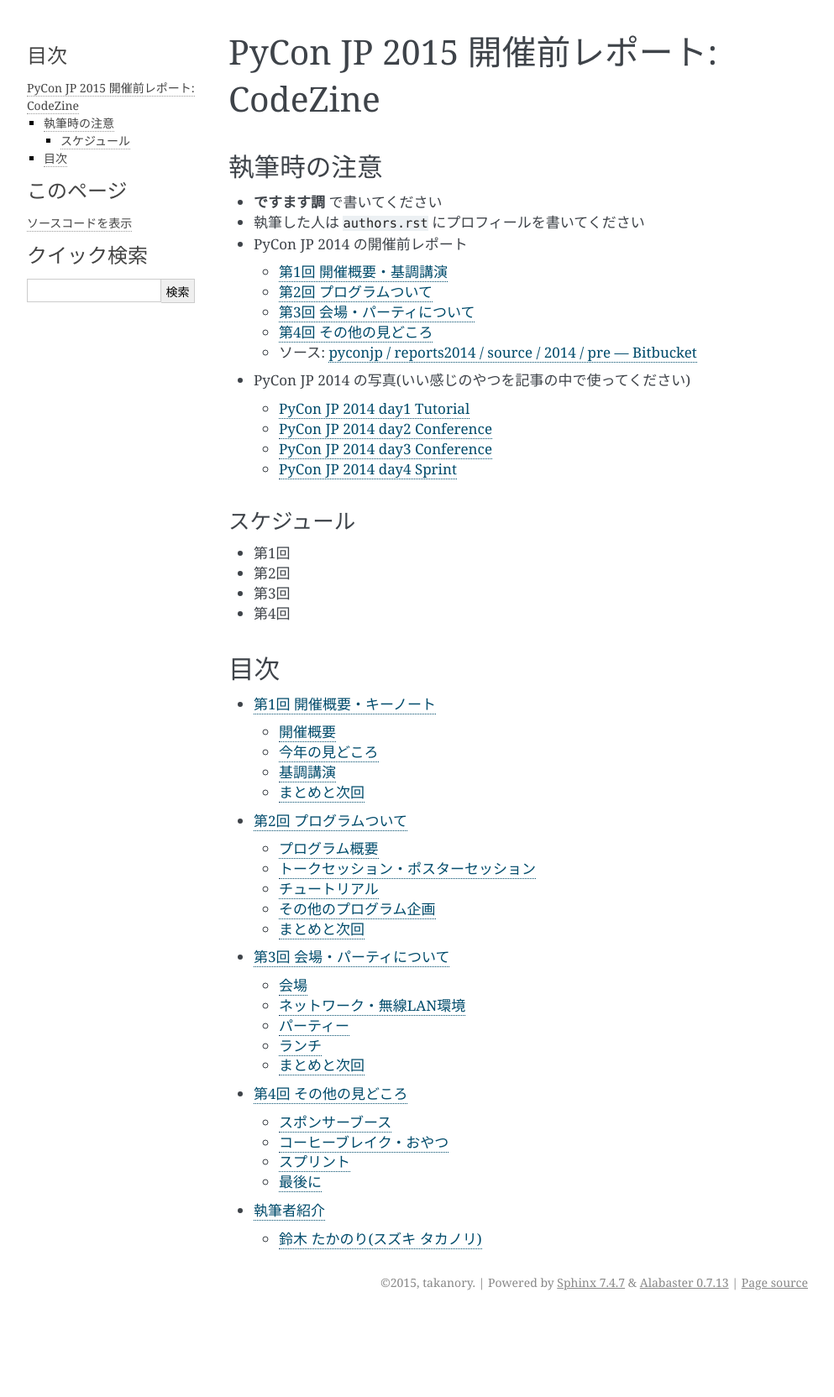
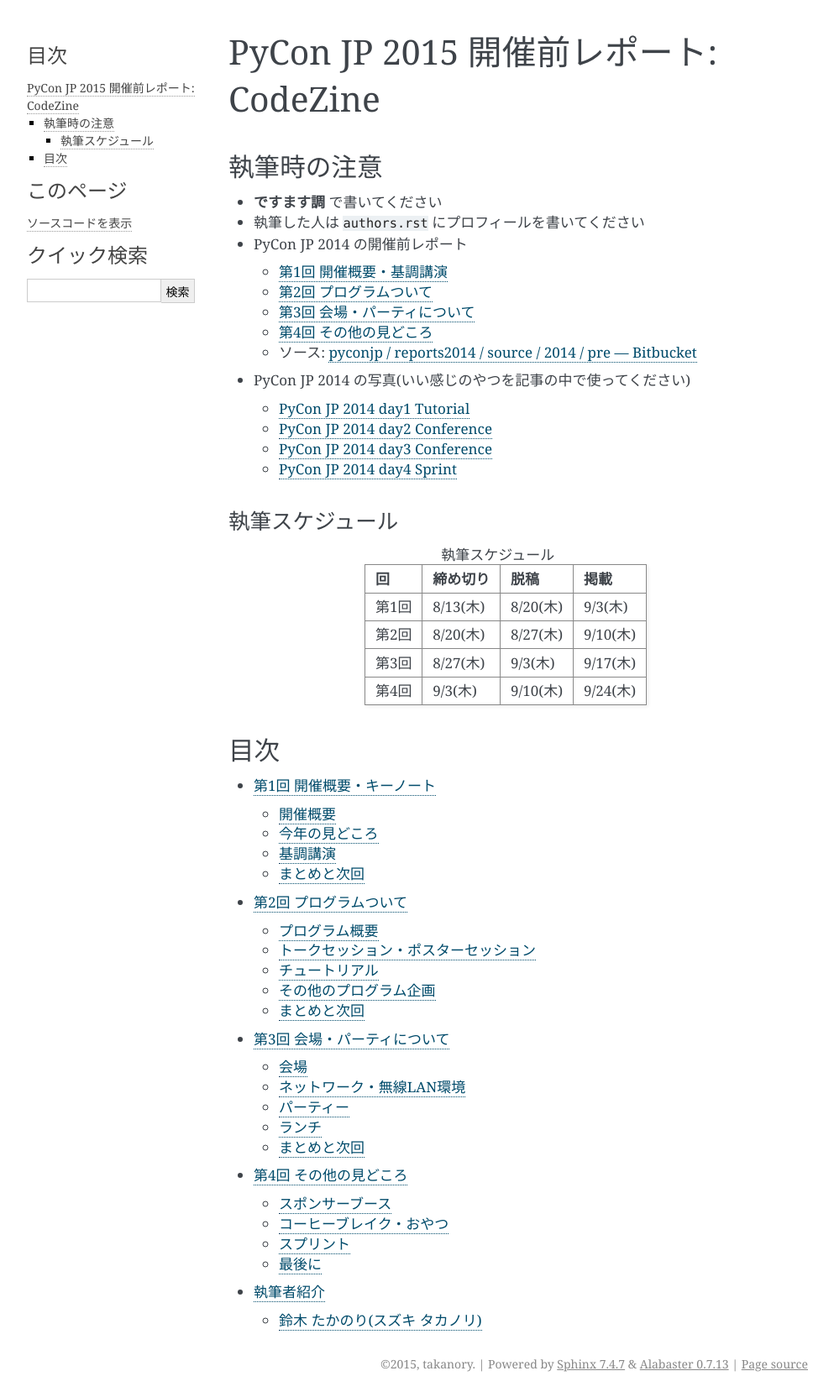
Before and after one commit to pyconjp/reports2015, a Sphinx documentation site: the page built from pre/source/index.rst, in a window 1280 px wide. Shown: the whole page at 84% size, without its empty margins (148-1141 px from the left). Built offline with Sphinx 7.4.7, drawn with Linux system fonts in a browser that asks for light colours; before the commit the page ends 1567 px from its top, so only the background shows below that.

Commit message:
HTJ-786 スケジュールを記述

```diff
--- a/pre/source/index.rst
+++ b/pre/source/index.rst
@@ -26,12 +26,32 @@
   - `PyCon JP 2014 day3 Conference <https://www.flickr.com/photos/pyconjp/sets/72157647216509890>`_
   - `PyCon JP 2014 day4 Sprint <https://www.flickr.com/photos/pyconjp/sets/72157647739640505>`_
 
-スケジュール
-------------
-- 第1回
-- 第2回
-- 第3回
-- 第4回
+執筆スケジュール
+----------------
+
+.. list-table:: 執筆スケジュール
+   :header-rows: 1
+
+   * - 回
+     - 締め切り
+     - 脱稿
+     - 掲載
+   * - 第1回
+     - 8/13(木)
+     - 8/20(木)
+     - 9/3(木)
+   * - 第2回
+     - 8/20(木)
+     - 8/27(木)
+     - 9/10(木)
+   * - 第3回
+     - 8/27(木)
+     - 9/3(木)
+     - 9/17(木)
+   * - 第4回
+     - 9/3(木)
+     - 9/10(木)
+     - 9/24(木)
 
 目次
 ====
```
